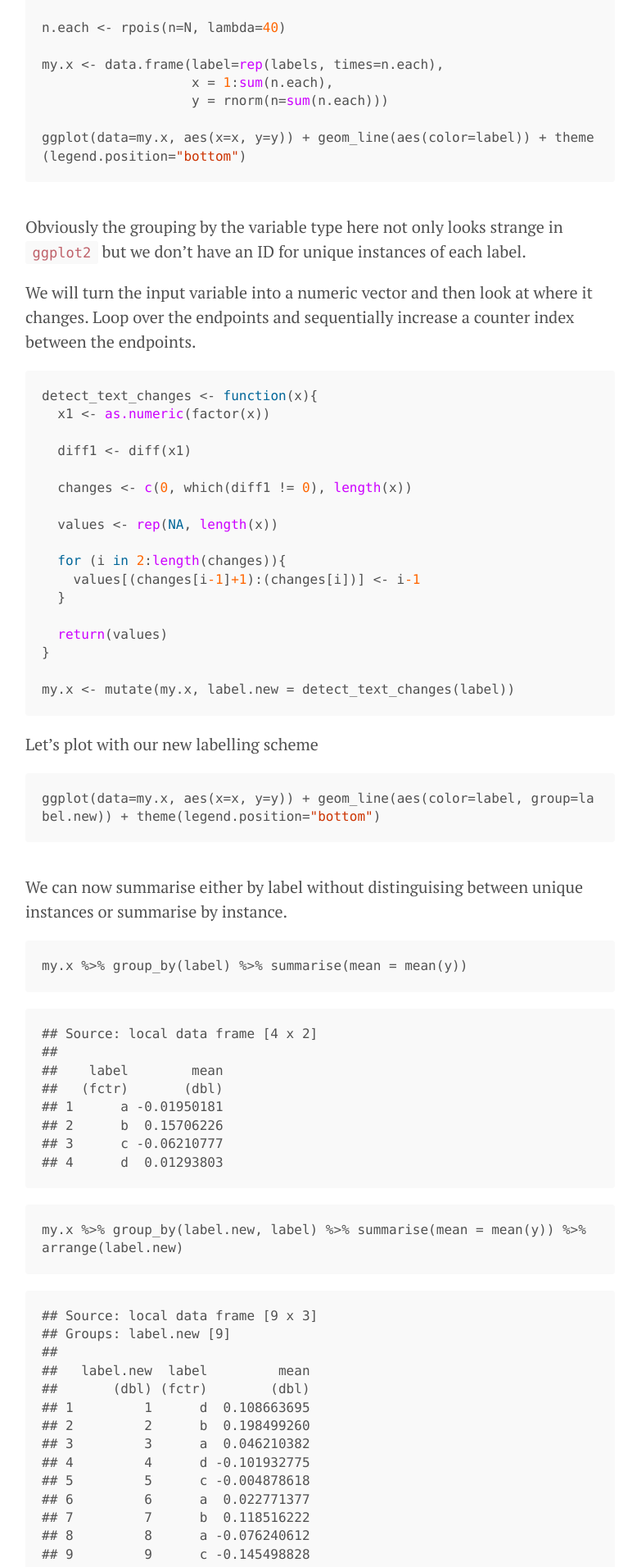
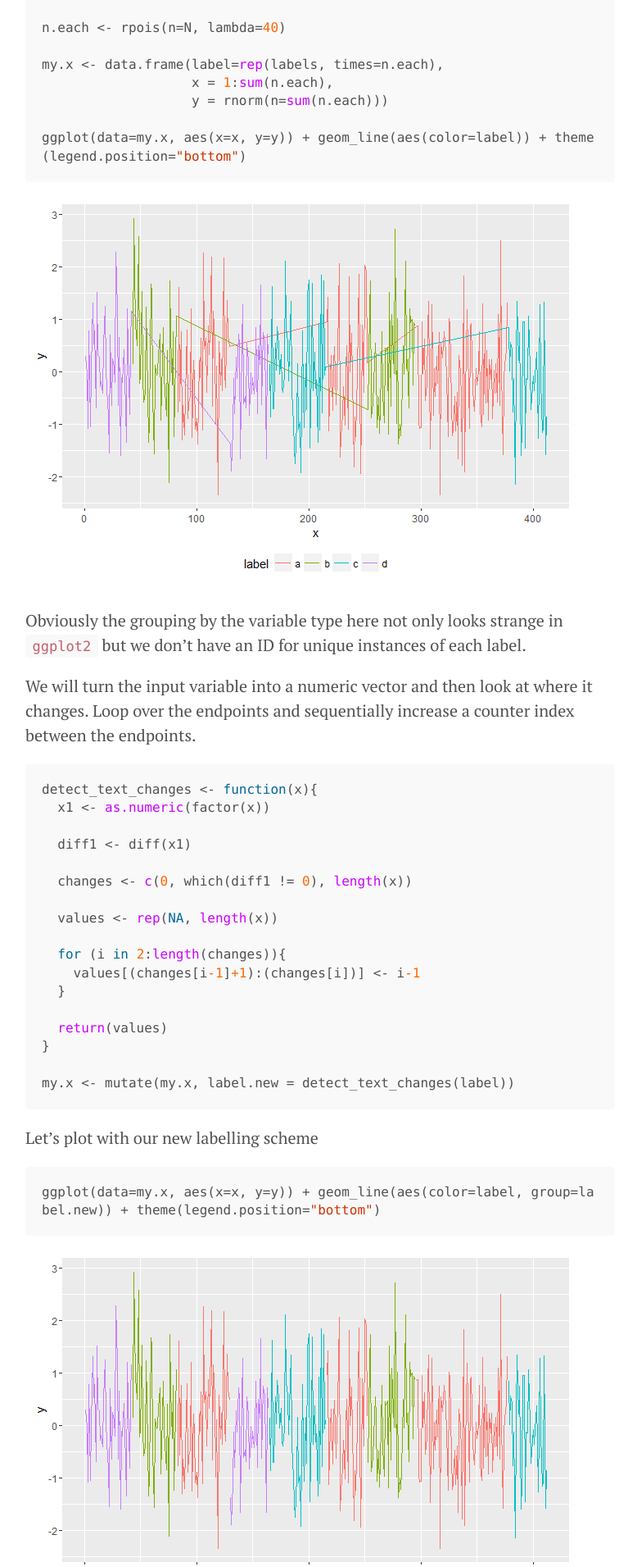
Before and after one commit to bragqut/bragqut.github.io, a Jekyll site: the page built from _posts/2016-01-27-changes-in-character-time-series.md, in a window 1280 px wide. Shown: the part 775-2686 px from the top of the page at 82% size, without its empty margins (249-1005 px from the left). Built offline with Jekyll 4.4.1, drawn with Linux system fonts in a browser that asks for light colours; comment, search, counter and statistics services are not loaded.

Commit message:
attempting again

````diff
--- a/_posts/2016-01-27-changes-in-character-time-series.md
+++ b/_posts/2016-01-27-changes-in-character-time-series.md
@@ -35,7 +35,7 @@ my.x <- data.frame(label=rep(labels, times=n.each),
 ggplot(data=my.x, aes(x=x, y=y)) + geom_line(aes(color=label)) + theme(legend.position="bottom")
 ```
 
-![](assets/detect_files/figure-markdown_github/unnamed-chunk-2-1.png)
+![Not paying attention to continuity of time series](/assets/detect_files/figure-markdown_github/unnamed-chunk-2-1.png)
  Obviously the grouping by the variable type here not only looks strange in `ggplot2` but we don't have an ID for unique instances of each label.
 
 We will turn the input variable into a numeric vector and then look at where it changes. Loop over the endpoints and sequentially increase a counter index between the endpoints.
@@ -66,7 +66,7 @@ Let's plot with our new labelling scheme
 ggplot(data=my.x, aes(x=x, y=y)) + geom_line(aes(color=label, group=label.new)) + theme(legend.position="bottom")
 ```
 
-![](assets/detect_files/figure-markdown_github/unnamed-chunk-4-1.png)
+![With new labels](/assets/detect_files/figure-markdown_github/unnamed-chunk-4-1.png)
  We can now summarise either by label without distinguising between unique instances or summarise by instance.
 
 ``` r
````
